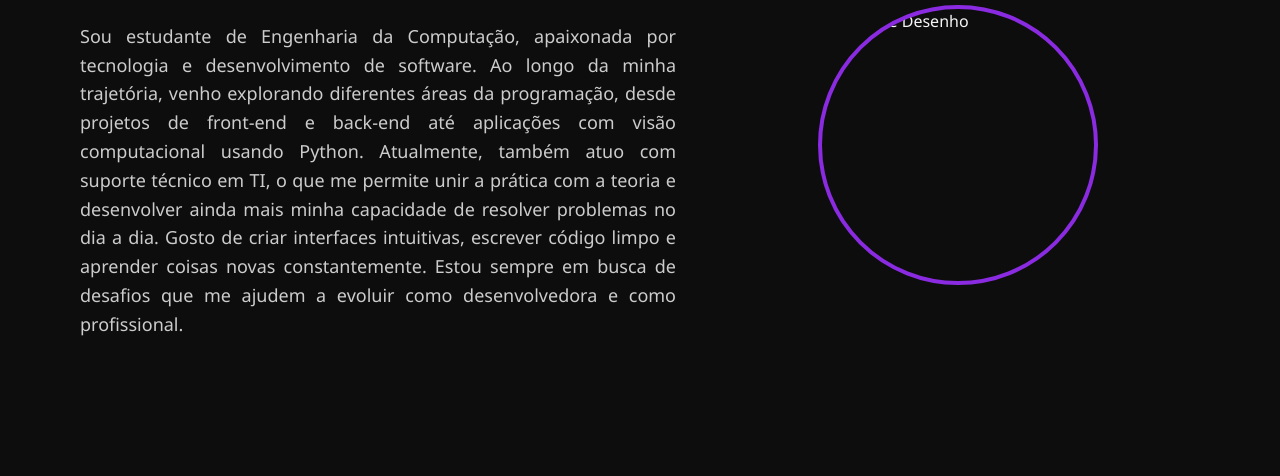
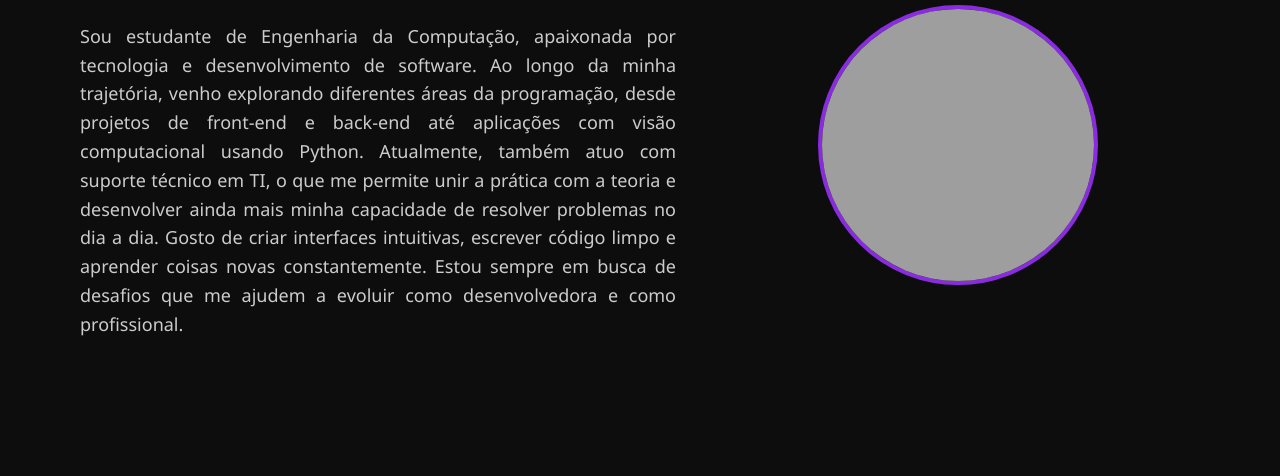
Before and after one commit to MayeneD/meu-portfolio, a plain HTML site: page index.html in a window 1280 px wide. Shown: the part 590-1066 px from the top of the page. Drawn offline with Linux system fonts and the light colour scheme; the site is published under a folder, as on GitHub Pages, so addresses that start at the root find nothing.

Commit message:
Corrigir caminho da imagem!

```diff
--- a/index.html
+++ b/index.html
@@ -51,7 +51,7 @@
       </div>
 
       <div class="imagem-sobre">
-        <img src="/images/imgsobremim.png" alt="Mayene Desenho" />
+        <img src="images/imgsobremim.png" alt="Mayene Desenho" />
       </div>
     </section>
 
```
